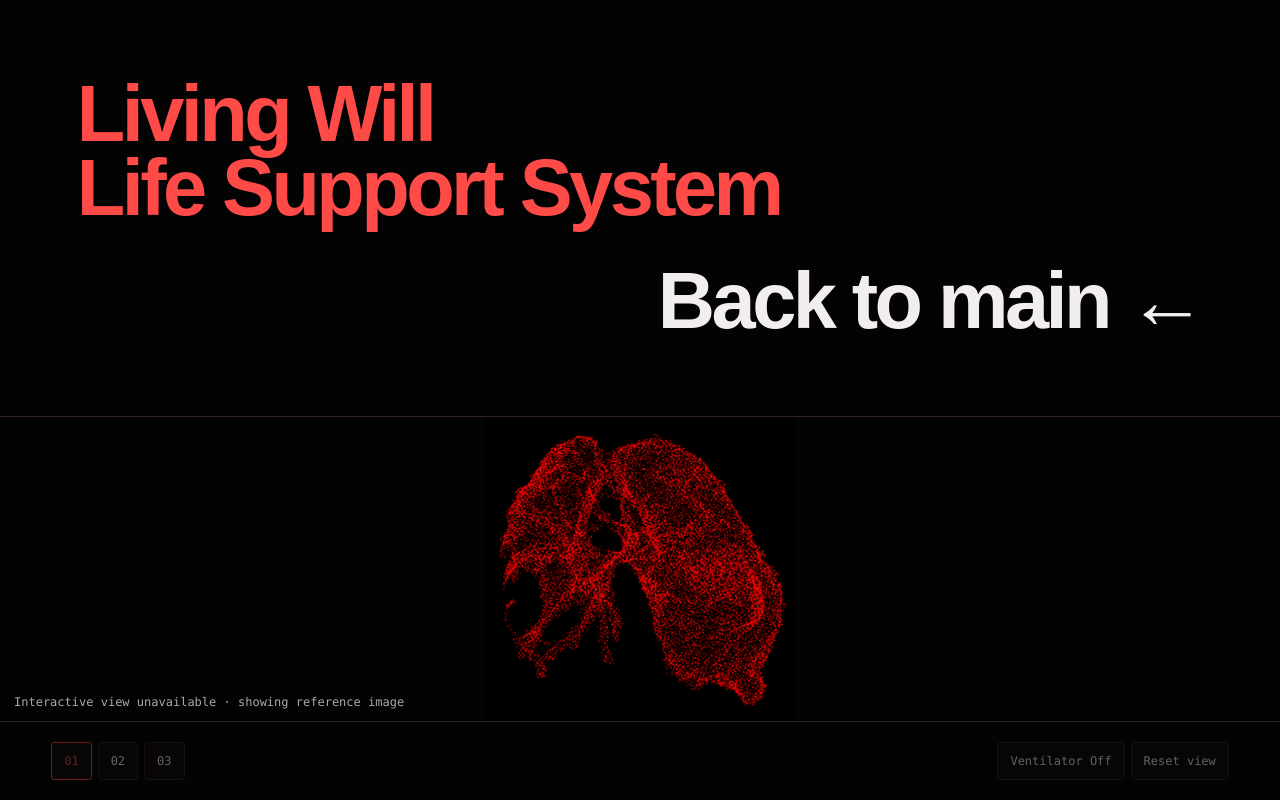
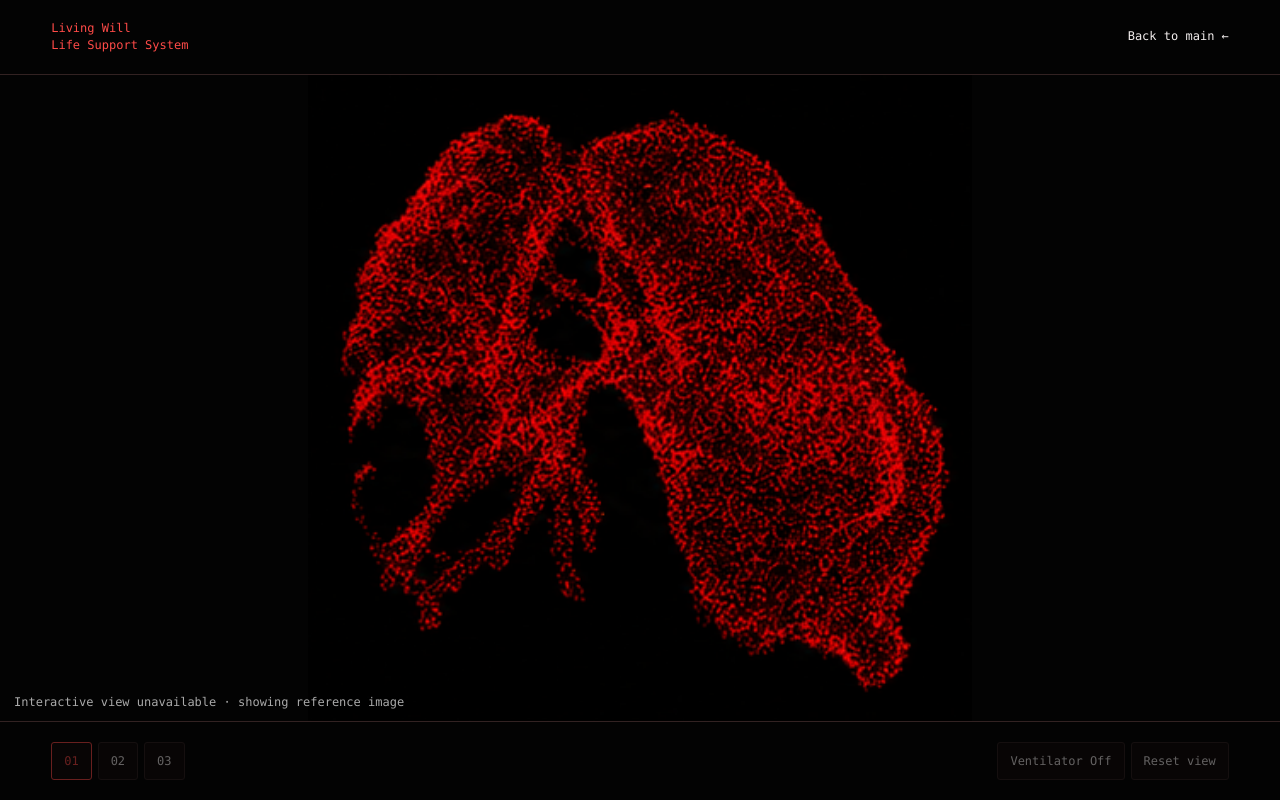
Before and after one commit to xuefengLi7788/dianyun, a plain HTML site: page index.html in a window 1280 px wide. Drawn offline with Linux system fonts and the light colour scheme; no server answers.

Commit message:
Match the title bar type to the ventilator controls.
Co-authored-by: Cursor <cursoragent@cursor.com>

```diff
--- a/index.html
+++ b/index.html
@@ -17,12 +17,12 @@ canvas,.fallback{position:absolute;inset:0;width:100%;height:100%;display:block}
 .actions{margin-left:auto}
 .controls,.actions{display:flex;gap:6px;flex-wrap:wrap}button{font:inherit;color:inherit;background:#100909;border:1px solid var(--line);border-radius:3px;padding:9px 12px;min-height:38px;cursor:pointer}
 button:hover,button[aria-pressed=true]{border-color:var(--red);color:var(--red)}button:focus-visible,canvas:focus-visible{outline:2px solid var(--red);outline-offset:-2px}button:disabled{opacity:.4;cursor:default}
-.title-bar{display:flex;align-items:center;justify-content:space-between;flex-wrap:wrap;gap:clamp(16px,3vw,40px);padding:clamp(28px,6vw,88px);border-bottom:1px solid var(--line)}
-.title-bar h1,.back-main{font:700 clamp(44px,6.2vw,92px)/.94 Arial,sans-serif;letter-spacing:-.045em;white-space:nowrap}
-.title-bar h1{flex:none;margin:0;color:var(--red)}
-.back-main{flex:none;margin-left:auto;color:#f3eeee;text-decoration:none;text-align:right}
+.title-bar{display:flex;align-items:center;justify-content:space-between;gap:14px;padding:20px clamp(14px,4vw,60px);border-bottom:1px solid var(--line)}
+.title-bar h1,.back-main{margin:0;font:inherit;letter-spacing:0;white-space:nowrap}
+.title-bar h1{flex:none;color:var(--red)}
+.back-main{flex:none;margin-left:auto;color:#f3eeee;text-decoration:none}
 .back-main:hover{color:var(--red)}
-@media(max-width:650px){footer{padding-block:12px}button{padding:7px 9px}.title-bar{align-items:flex-end;flex-wrap:wrap}.title-bar h1,.back-main{font-size:clamp(36px,11vw,56px)}.back-main{margin-left:auto}}
+@media(max-width:650px){footer,.title-bar{padding-block:12px}button{padding:7px 9px}}
 </style>
 <script src="cloud.js" defer></script>
 </head>
```
